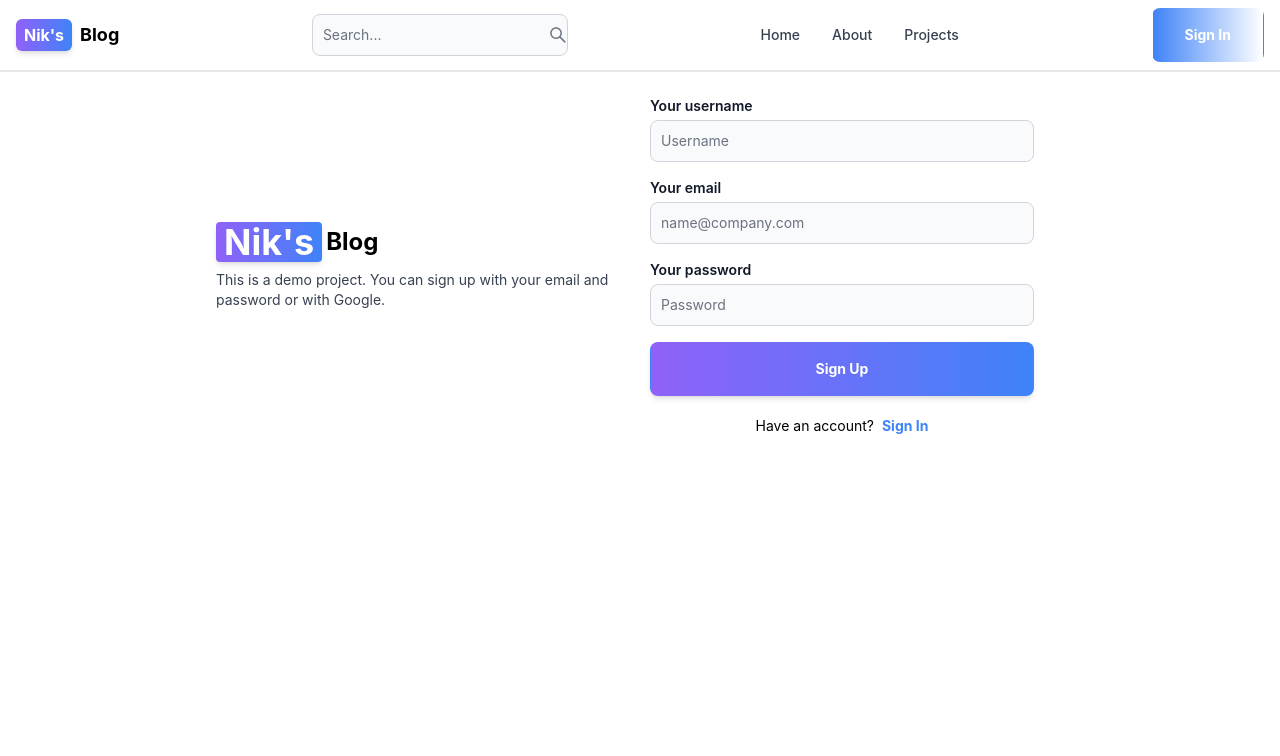
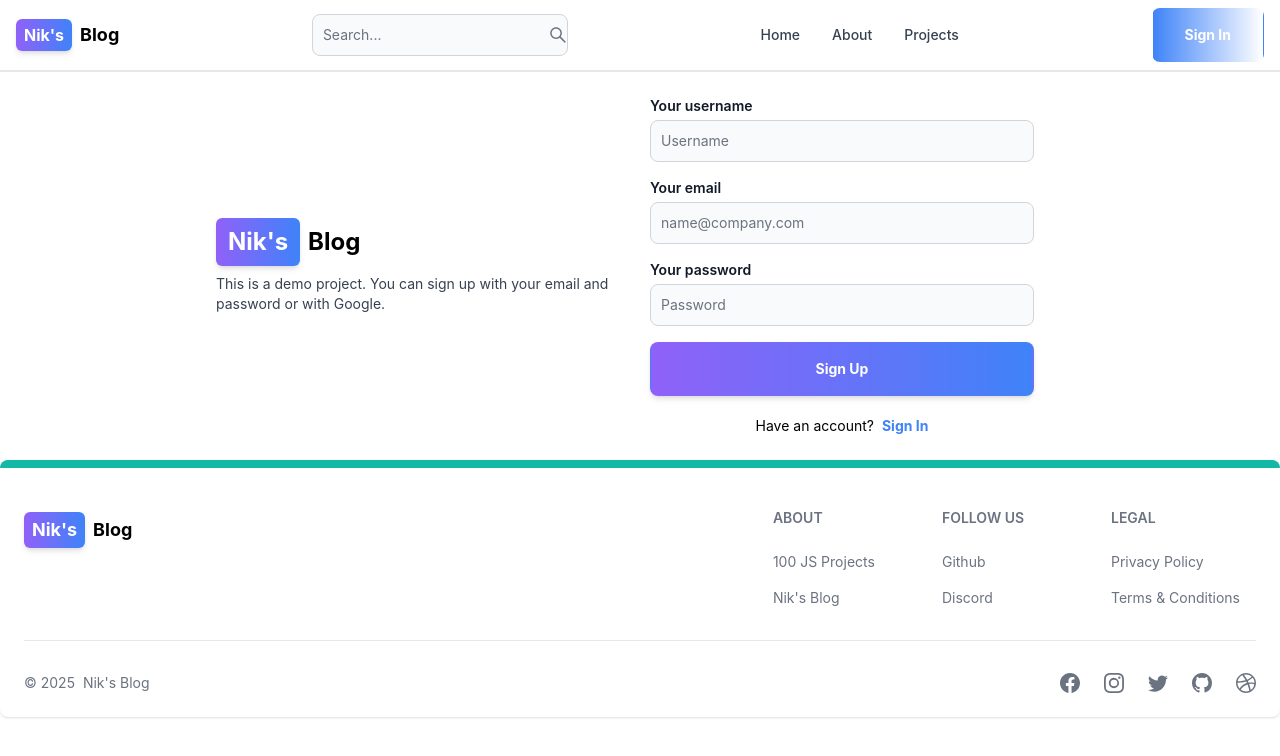
Before and after one commit to Nikhil-953/mern-blog, a React (Vite) app in the folder client/: page /sign-up in a window 1280 px wide. Shown: the top 756 px of the page. Built offline with nearby package versions, Linux system fonts and the light colour scheme.

Commit message:
create the footer component

```diff
--- a/client/src/App.jsx
+++ b/client/src/App.jsx
@@ -13,6 +13,7 @@
 
 
 import "./index.css";
+import Footer from "./components/Footer";
 
 const App = () => {
   return (
@@ -26,6 +27,7 @@
         <Route path="/dashboard" element={<Dashboard />} />
         <Route path="/projects" element={<Projects />} />
       </Routes>
+       <Footer />
     </BrowserRouter>
   )
 }
--- /dev/null
+++ b/client/src/components/Footer.jsx
@@ -0,0 +1,89 @@
+import React from 'react';
+import { Footer } from 'flowbite-react';
+import { Link } from 'react-router-dom';
+import { BsFacebook, BsInstagram, BsTwitter, BsGithub, BsDribbble } from 'react-icons/bs';
+
+export default function FooterCom() {
+  return (
+    <Footer container style={{ borderTop: "8px solid #14b8a6" }}> {/* Teal-500 */}
+      <div className='w-full max-w-7xl mx-auto'>
+        <div className='grid w-full justify-between sm:flex md:grid-cols-1'>
+            <div className='mt-5'>
+            <Link to="/" className="flex items-center space-x-2 px-0 text-lg">
+            <span className="px-2 py-1 bg-gradient-to-r from-purple-500 to-blue-500 text-white font-bold rounded-md shadow-md inline-flex items-center">
+            Nik's
+            </span>
+            <span className="text-black dark:text-white font-bold text-lg">Blog</span>
+            </Link>
+            </div>
+            <div className='grid grid-cols-2 gap-8 mt-4 sm:grid-cols-3 sm:gap-6'>
+                <div>
+                <Footer.Title title='About'/>
+                <Footer.LinkGroup col>
+                    <Footer.Link
+                       href='https://www.100jsprojects.com'
+                       target='_blank'
+                       rel='noopener noreferrer'
+                    >
+                        100 JS Projects
+                    </Footer.Link>
+                    <Footer.Link
+                       href='/about'
+                       target='_blank'
+                       rel='noopener noreferrer'
+                    >
+                        Nik's Blog
+                    </Footer.Link>
+                </Footer.LinkGroup>
+                </div>
+                <div>
+                <Footer.Title title='Follow us'/>
+                <Footer.LinkGroup col>
+                    <Footer.Link
+                       href='https://www.github.com/Nikhil-953'
+                       target='_blank'
+                       rel='noopener noreferrer'
+                    >
+                        Github
+                    </Footer.Link>
+                    <Footer.Link
+                       href='#'
+                    >
+                        Discord
+                    </Footer.Link>
+                </Footer.LinkGroup>
+                </div>
+                <div>
+                <Footer.Title title='Legal'/>
+                <Footer.LinkGroup col>
+                    <Footer.Link
+                       href='#'
+                    >
+                        Privacy Policy
+                    </Footer.Link>
+                    <Footer.Link href='#'>
+                        Terms &amp; Conditions
+                    </Footer.Link>
+                </Footer.LinkGroup>
+                </div>
+            </div>
+        </div>
+        <Footer.Divider />
+        <div className='w-full sm:flex sm:items-centre sm:justify-between'>
+            <Footer.Copyright
+             href='#'
+             by=" Nik's Blog"
+             year={new Date().getFullYear()}
+             />
+             <div className='flex gap-6 sm:mt-0 mt-4 sm:justify-center'>
+                <Footer.Icon href='#' icon={BsFacebook} />
+                <Footer.Icon href='#' icon={BsInstagram} />
+                <Footer.Icon href='#' icon={BsTwitter} />
+                <Footer.Icon href='https://www.github.com/Nikhil-953' icon={BsGithub} />
+                <Footer.Icon href='#' icon={BsDribbble} />
+             </div>
+        </div>
+      </div>
+    </Footer>
+  );
+}
--- a/client/src/pages/SignUp.jsx
+++ b/client/src/pages/SignUp.jsx
@@ -56,12 +56,13 @@
       <div className="p-6 max-w-4xl mx-auto flex flex-col md:flex-row md:items-center md:justify-between w-full gap-5">
 
         <div className="md:w-1/2 flex-1">
-          <Link to="/" className="font-bold dark:text-white text-4xl flex items-center space-x-1">
-            <span className="px-2 bg-gradient-to-r from-purple-500 to-blue-500 text-white font-bold rounded shadow-md inline-flex items-center">
-              Nik's
-            </span>
-            <span className="text-black dark:text-white font-bold text-2xl">Blog</span>
-          </Link>
+        <Link to="/" className="flex items-center space-x-2 px-0">
+  <span className="px-3 py-2 text-2xl bg-gradient-to-r from-purple-500 to-blue-500 text-white font-bold rounded-md shadow-md inline-flex items-center">
+    Nik's
+  </span>
+  <span className="text-black dark:text-white font-bold text-2xl">Blog</span>
+</Link>
+
           <p className="text-sm mt-2 text-gray-700">
             This is a demo project. You can sign up with your email and password or with Google.
           </p>
```
